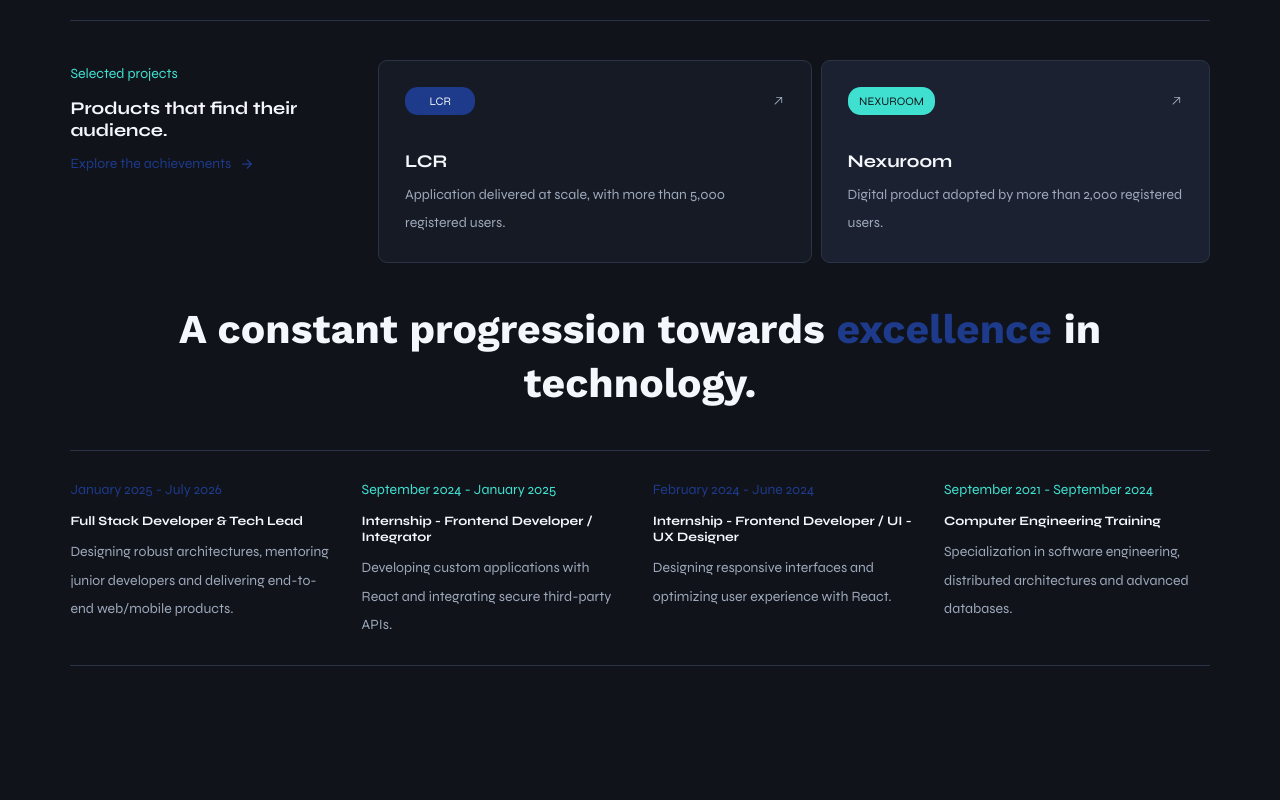
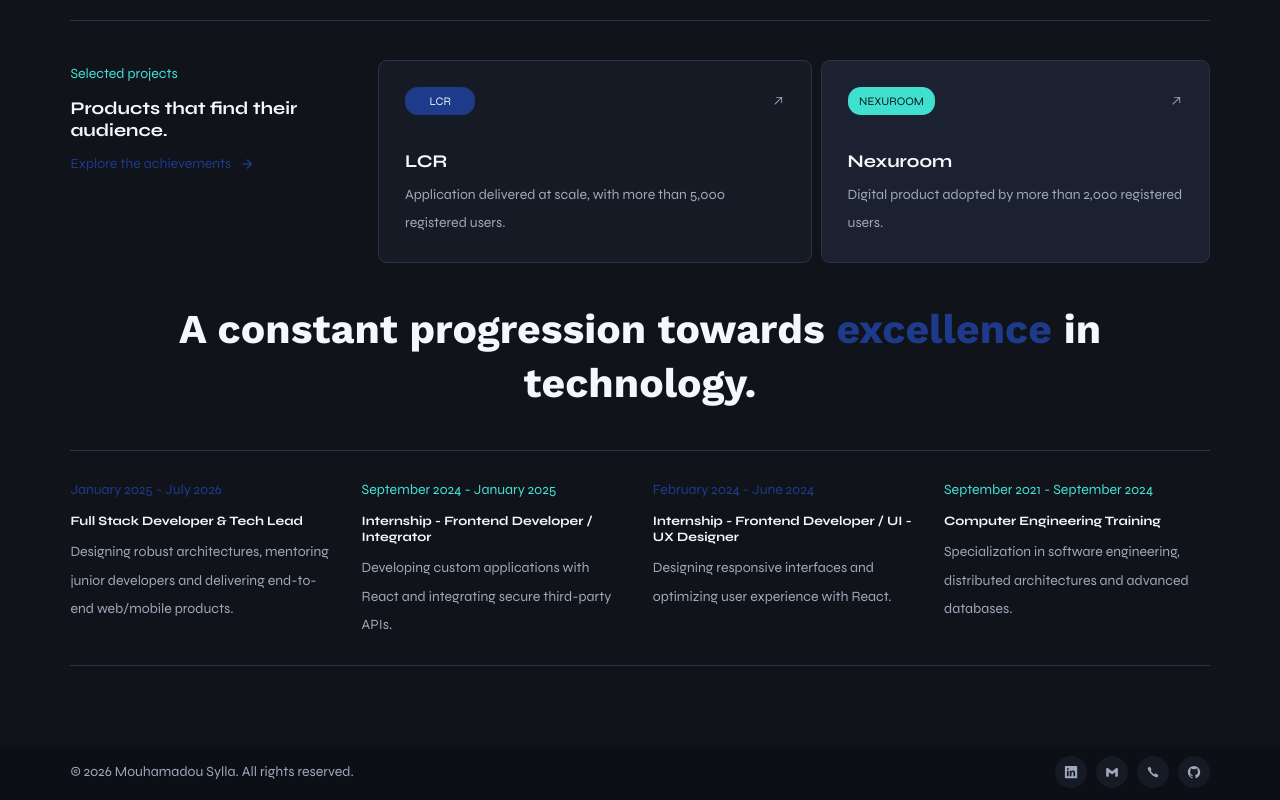
Before and after one commit to metzee47/my-portfolio, a React (Vite) app: page / in a window 1280 px wide. Shown: the part 602-1402 px from the top of the page. Before the commit the page ends 1347 px from the top, so only its background shows below. Built offline with nearby package versions, Linux system fonts and the light colour scheme.

Commit message:
feat (footer.jsx): Portfolio footer added to the main layout.

```diff
--- a/public/locales/en/layout.json
+++ b/public/locales/en/layout.json
@@ -12,5 +12,7 @@
   "header_lang_en": "EN",
 
   "header_theme_night": "Night",
-  "header_theme_day": "Day"
+  "header_theme_day": "Day",
+
+  "all_rights-reserved": "© 2026 Mouhamadou Sylla. All rights reserved."
 }
--- a/public/locales/fr/layout.json
+++ b/public/locales/fr/layout.json
@@ -12,5 +12,7 @@
   "header_lang_en": "EN",
 
   "header_theme_night": "Nuit",
-  "header_theme_day": "Jour"
+  "header_theme_day": "Jour",
+
+  "all_rights-reserved": "© 2026 Mouhamadou Sylla. Tous droits réservés."
 }
--- /dev/null
+++ b/src/components/layout/Footer.jsx
@@ -0,0 +1,46 @@
+import { useTranslate } from "@/hooks/useTranslation";
+import { openGithub, openGmail, openLinkedin, openTel } from "@/lib/contact";
+import "@/styles/layout.css"
+import { BiLogoGmail } from "react-icons/bi";
+import { IoIosCall } from "react-icons/io";
+import { IoLogoGithub, IoLogoLinkedin } from "react-icons/io5";
+
+const Footer = () => {
+    // translation hook
+    const {tm} = useTranslate()
+
+
+    return (
+        <footer className="footer flex-center">
+            <p>{tm('all_rights-reserved')}</p>
+            <div className="social-links flex-center">
+                <IconWrapper
+                    icon={<IoLogoLinkedin />}
+                    onClick={openLinkedin}
+                />
+                <IconWrapper
+                    icon={<BiLogoGmail />}
+                    onClick={openGmail}
+                />
+                <IconWrapper
+                    icon={<IoIosCall />}
+                    onClick={openTel}
+                />
+                <IconWrapper
+                    icon={<IoLogoGithub />}
+                    onClick={openGithub}
+                />
+            </div>
+        </footer>
+    )
+}
+
+
+export default Footer;
+
+
+const IconWrapper = ({ icon, onClick }) => (
+    <div className="icon-wrapper flex-center" onClick={onClick}>
+        {icon}
+    </div>
+)
--- a/src/components/layout/MainLayout.jsx
+++ b/src/components/layout/MainLayout.jsx
@@ -1,5 +1,5 @@
 import Header from "./Header";
-// import Footer from "./Footer";
+import Footer from "./Footer";
 import { Outlet } from "react-router-dom";
 import '@/styles/layout.css'
 import { useMenu } from "@/context/AppContext";
@@ -23,7 +23,7 @@ export default function MainLayout({activeMenu, children}) {
                 {children}
                 <Outlet />
             </main>
-            {/* <Footer /> */}
+            <Footer />
         </div>
     )
 }
--- /dev/null
+++ b/src/lib/common.js
@@ -0,0 +1,4 @@
+// helpers
+export const openLink = (link) => {
+    window.open(link, '_blank');
+}
--- /dev/null
+++ b/src/lib/contact.js
@@ -0,0 +1,27 @@
+import { CONTACT } from "@/constant/ContactConstant"
+import { openLink } from "./common"
+
+// open gmail
+export const openGmail = () => {
+    openLink(`mailto:${CONTACT.GMAIL}`)
+}
+
+
+
+// open tel
+export const openTel = () => {
+    openLink(`tel:${CONTACT.TEL}`)
+}
+
+
+
+// open linkedin
+export const openLinkedin = () => {
+    openLink(CONTACT.LINKEDIN)
+}
+
+
+// open github
+export const openGithub = () => {
+    openLink(CONTACT.GITHUB)
+}
--- a/src/lib/projects.js
+++ b/src/lib/projects.js
@@ -1,8 +1,5 @@
-// helpers
-export const openLink = (link) => {
-    window.open(link, '_blank');
-}
 
+import { openLink } from "./common";
 
 // open LCR
 export const LCR_IOS_LINK = 'https://apps.apple.com/fr/app/lcr/id6749589650'
--- a/src/pages/Contact.jsx
+++ b/src/pages/Contact.jsx
@@ -13,10 +13,10 @@ import emailjs from "@emailjs/browser"
 import "@/styles/contact.css"
 import { MENU_ITEMS } from "@/constant/menuConstant";
 import { useTranslate } from "@/hooks/useTranslation";
-import { openLink } from "@/lib/projects";
 import { contactFormValidator } from "@/validators/contact";
 import { useState } from "react";
 import { PulseLoader } from "react-spinners";
+import { openGithub, openGmail, openLinkedin, openTel } from "@/lib/contact";
 
 const pkey = import.meta.env.VITE_EMAIL_PUBLIC_KEY
 const serviceId = import.meta.env.VITE_EMAIL_SERVICE_ID
@@ -114,25 +114,25 @@ export default function Contact() {
                             icon={<BiLogoGmail />}
                             title={tc("contact_gmail_title")}
                             descript={CONTACT.GMAIL}
-                            onClick={() => openLink(`mailto:${CONTACT.GMAIL}`)}
+                            onClick={openGmail}
                         />
                         <ContactLinkItem
                             icon={<IoIosCall />}
                             title={tc("contact_tel_title")}
                             descript={CONTACT.TEL}
-                            onClick={() => openLink(`tel:${CONTACT.TEL}`)}
+                            onClick={openTel}
                         />
                         <ContactLinkItem
                             icon={<IoLogoLinkedin />}
                             title={tc("contact_linkedin_title")}
                             descript={CONTACT.LINKEDIN}
-                            onClick={() => openLink(CONTACT.LINKEDIN)}
+                            onClick={openLinkedin}
                         />
                         <ContactLinkItem
                             icon={<IoLogoGithub />}
                             title={tc("contact_github_title")}
                             descript={CONTACT.GITHUB}
-                            onClick={() => openLink(CONTACT.GITHUB)}
+                            onClick={openGithub}
                         />
 
                     </div>
--- a/src/styles/layout.css
+++ b/src/styles/layout.css
@@ -3,6 +3,27 @@
     display: flex;
     flex-direction: column;
 }
+
+
+/* Footer */
+
+footer.footer{
+    justify-content: space-between;
+    flex-wrap: wrap;
+    gap: var(--mini-gap);
+    background-color: var(--header-bg);
+    padding: var(--mini-gap) var(--giga-gap);
+}
+
+footer .icon-wrapper{
+    justify-content: center;
+    width: max(27px, 2.5vw);
+    height: max(27px, 2.5vw);
+    border-radius: var(--full-radius);
+    background-color: var(--bg-card);
+    cursor: pointer;
+}
+
 
 
 
@@ -173,6 +194,16 @@ main.main{
 
 }
 
+@media (max-width:500px) {
+    footer.footer{
+        flex-direction: column-reverse;
+        align-items: center;
+    }
+
+    footer.footer > p {
+        text-align: center;
+    }
+}
 @media (max-width:424px) {
     header.open .logo-and-title .title{
         display: none;
```
